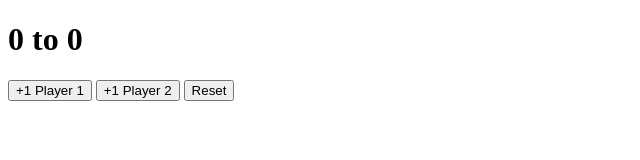
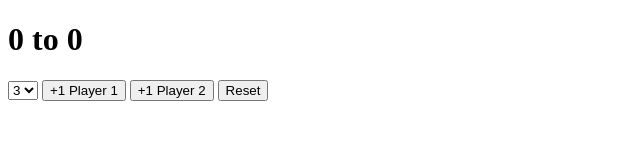
Before and after one commit to AlejandroAlvarad/Score-Keeping, a plain HTML site: page index.html in a window 1280 px wide. Shown: the whole page, without its empty margins (0-640 px from the left). Drawn offline with Linux system fonts and the light colour scheme.

Commit message:
Se agrego el selector

```diff
--- a/index.html
+++ b/index.html
@@ -9,6 +9,16 @@
 <body>
     <h1><span id="p1Score">0</span> to <span id="p2Score">0</span></h1>
 
+    <select name="" id="playTo">
+        <option value="3">3</option>
+        <option value="4">4</option>
+        <option value="5">5</option>
+        <option value="6">6</option>
+        <option value="7">7</option>
+        <option value="8">8</option>
+        <option value="9">9</option>
+
+    </select>
     <button id="p1Button">+1 Player 1</button>
     <button id="p2Button">+1 Player 2</button>
     <button id="reset">Reset</button>
```
